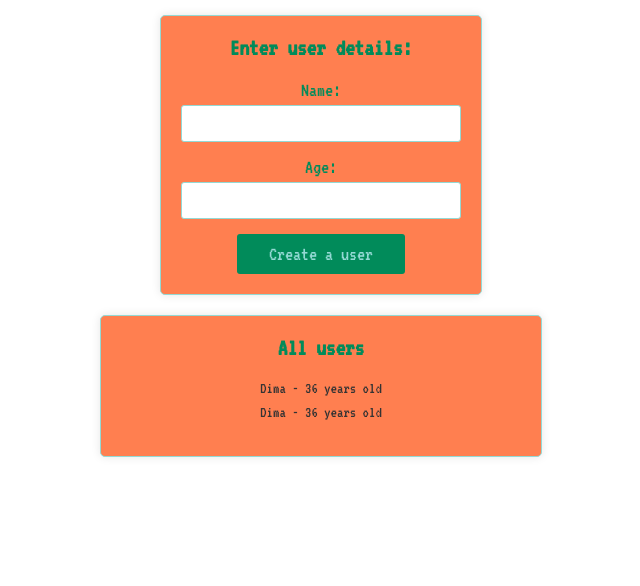
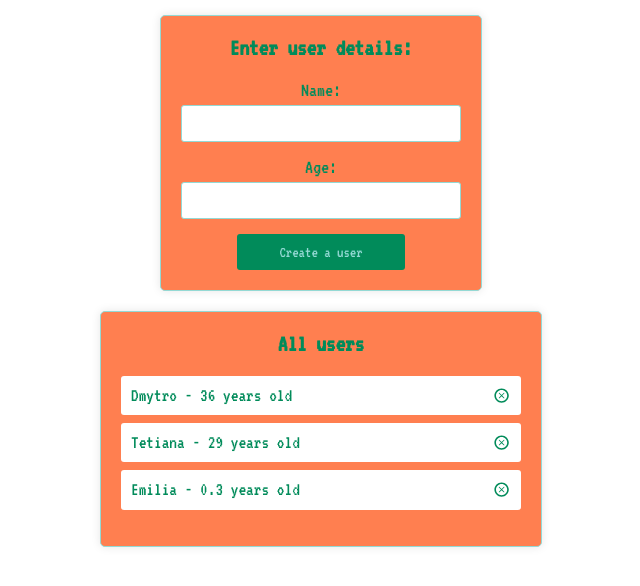
Before and after one commit to DmytroAkymov/personal-data-form, a React (Create React App) app: page / in a window 1280 px wide. Shown: the top 586 px of the page, without its empty margins (319-959 px from the left). Built offline with nearby package versions, Linux system fonts and the light colour scheme.

Commit message:
props-data-users

```diff
--- a/package.json
+++ b/package.json
@@ -8,6 +8,7 @@
     "@testing-library/user-event": "^13.5.0",
     "react": "^18.2.0",
     "react-dom": "^18.2.0",
+    "react-icons": "^4.11.0",
     "react-scripts": "5.0.1",
     "web-vitals": "^2.1.4"
   },
--- a/src/App.js
+++ b/src/App.js
@@ -3,10 +3,15 @@ import Form from './components/Form';
 import List from './components/List';
 
 function App() {
+    const USERS_DATA = [
+        { name: 'Dmytro', age: 36, id: 't1' },
+        { name: 'Tetiana', age: 29, id: 't2' },
+        { name: 'Emilia', age: 0.3, id: 't3' },
+    ];
     return (
         <div className="App">
             <Form />
-            <List />
+            <List users={USERS_DATA} />
         </div>
     );
 }
--- a/src/components/Form.module.css
+++ b/src/components/Form.module.css
@@ -44,7 +44,7 @@ h1 {
 
 .btn-create-user {
     font-family: 'VT323', monospace;
-    font-size: 20px;
+    font-size: 16px;
     background: #018b5a;
     color: #94d9d4;
     padding: 10px 20px;
--- a/src/components/List.js
+++ b/src/components/List.js
@@ -2,13 +2,12 @@ import React from 'react';
 import ListItem from './ListItem';
 import styles from './List.module.css';
 
-const List = () => {
+const List = (props) => {
     return (
         <div className={styles['list-container']}>
             <h2>All users</h2>
             <ul>
-                <ListItem />
-                <ListItem />
+                <ListItem users={props.users} />
             </ul>
         </div>
     );
--- a/src/components/ListItem.js
+++ b/src/components/ListItem.js
@@ -1,8 +1,16 @@
 import React from 'react';
 import styles from './ListItem.module.css';
+import { TiDeleteOutline } from 'react-icons/ti';
 
-const ListItem = () => {
-    return <li className={styles['list-item']}>Dima - 36 years old</li>;
+const ListItem = (props) => {
+    return props.users.map((item) => {
+        return (
+            <li className={styles['list-item']}>
+                {`${item.name} - ${item.age} years old`}
+                <TiDeleteOutline />
+            </li>
+        );
+    });
 };
 
 export default ListItem;
--- a/src/components/ListItem.module.css
+++ b/src/components/ListItem.module.css
@@ -1,8 +1,13 @@
 /* ListItem.module.css */
 .list-item {
-    font-size: 1rem; /* Устанавливаем размер шрифта */
+    display: flex;
+    justify-content: space-between;
+    font-size: 1.2rem; /* Устанавливаем размер шрифта */
     margin-bottom: 0.5rem; /* Расстояние между элементами списка */
-    color: #333; /* Цвет текста */
+    color: #018b5a; /* Цвет текста */
     list-style-type: none;
-    text-align: center;
+    text-align: left;
+    background-color: white;
+    border-radius: 3px;
+    padding: 10px;
 }
```
Also changed, not shown: 1 other file (tests, documents, lock files or other folders).
